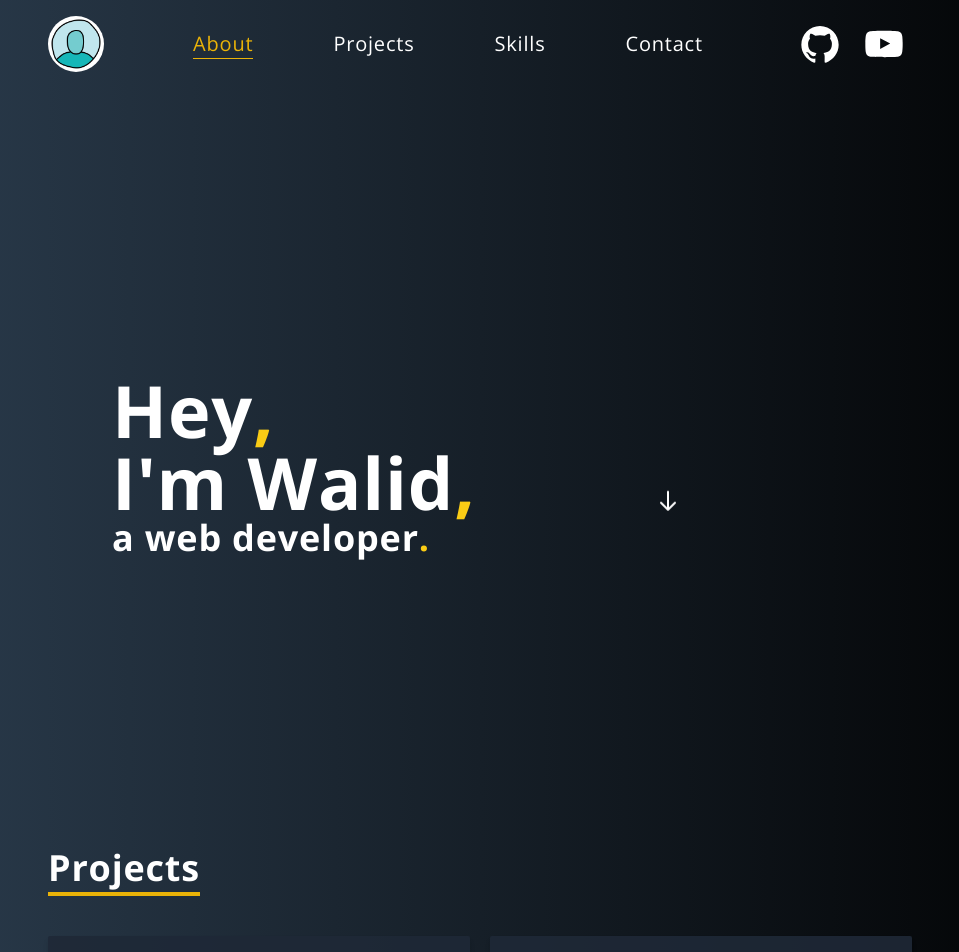
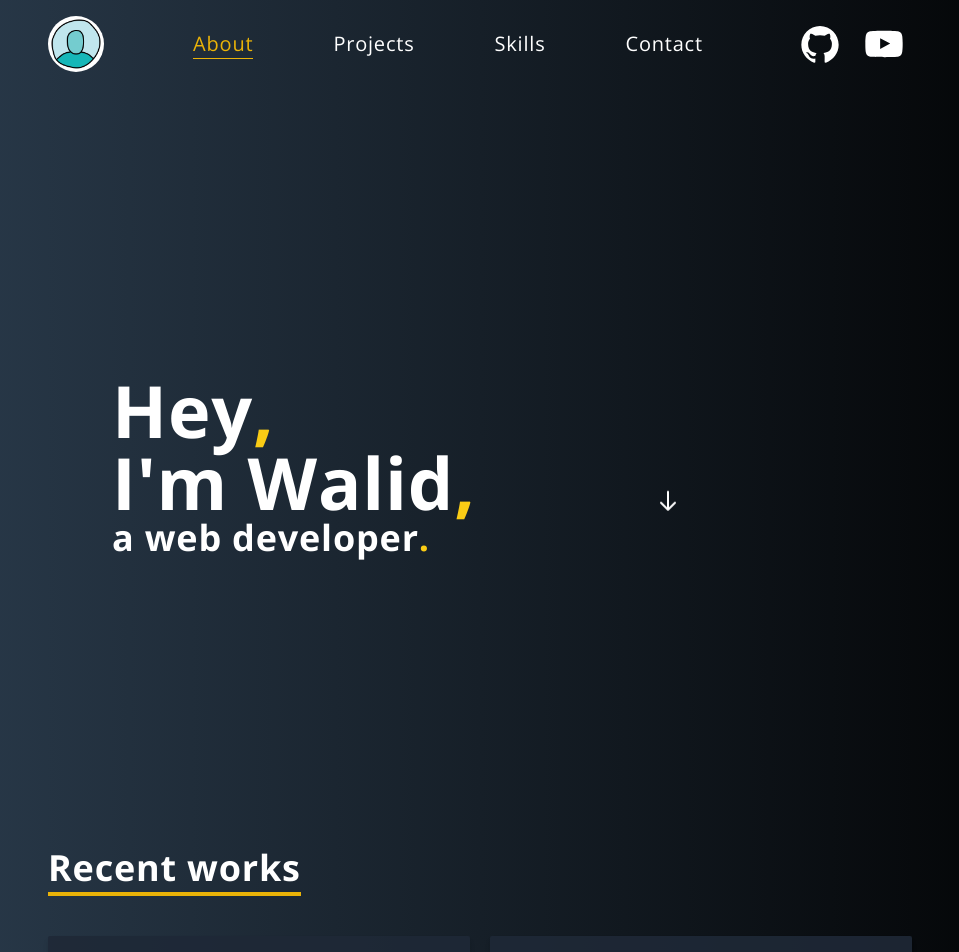
Before and after one commit to Walidhamdidev/Next.js_portfolio, a Next.js app: page / in a window 1280 px wide. Shown: the top 952 px of the page, without its empty margins (160-1119 px from the left). Built offline with nearby package versions, Linux system fonts and the light colour scheme.

Commit message:
update project

```diff
--- a/components/Projects.js
+++ b/components/Projects.js
@@ -40,7 +40,7 @@ const Projects = () => {
   return (
     <div className=" mx-auto lg:px-52 px-7" id="projects">
       <h1 className="border-b-4 inline-flex pb-1  text-white  mb-10 font-bold text-3xl md:text-4xl  border-yellow-500">
-        Projects
+        Recent works
       </h1>
 
       <div className="grid gap-5   md:grid-cols-2 ">
--- a/next.config.js
+++ b/next.config.js
@@ -1,3 +1,6 @@
 module.exports = {
   reactStrictMode: true,
-}
+  images: {
+    domains: ["flowbite.s3.amazonaws.com"],
+  },
+};
--- a/pages/_document.js
+++ b/pages/_document.js
@@ -13,7 +13,7 @@ class MyDocument extends Document {
           <link rel="icon" href="/favicon.ico" />
           <meta
             name="description"
-            content="Walid Hamdi as web developer | flutter | ai "
+            content="Walid Hamdi as web developer | flutter | react native | ai "
           />
         </Head>
         <body className="h-screen w-screen font-body bg-gradient-to-r from-[#2c3e50] to-[#000000] tracking-wider  text-white">
```
Also changed, not shown: components/Navbar.js (+0 -18 lines).
